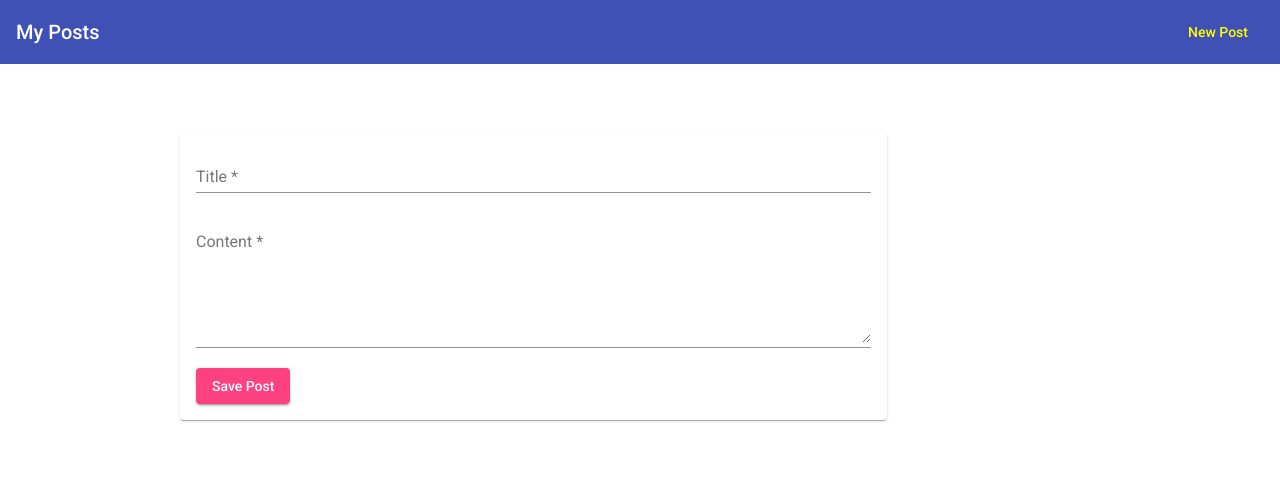
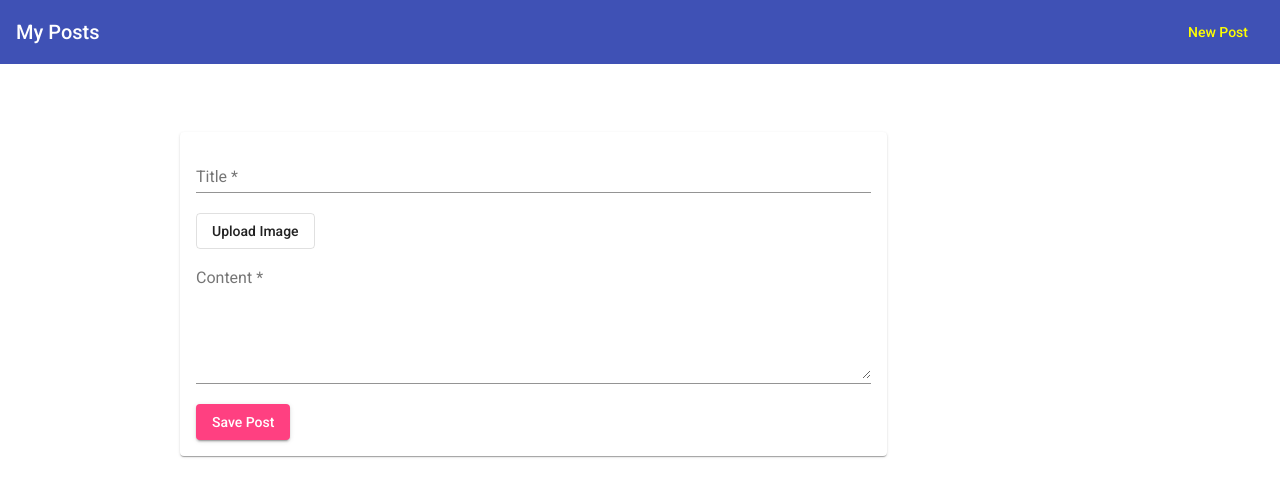
Before and after one commit to Hemadarshini-M-V/Posts-App, an Angular app in the folder client/: page /create in a window 1280 px wide. Shown: the top 496 px of the page. Built offline with nearby package versions, Linux system fonts and the light colour scheme.

Commit message:
Image Upload button added

```diff
--- a/client/src/app/posts/post-create/post-create/post-create.component.css
+++ b/client/src/app/posts/post-create/post-create/post-create.component.css
@@ -28,3 +28,7 @@ button{
 mat-spinner{
   margin:auto;
 }
+
+input[type="file"]{
+  visibility: hidden;
+}
--- a/client/src/app/posts/post-create/post-create/post-create.component.html
+++ b/client/src/app/posts/post-create/post-create/post-create.component.html
@@ -14,6 +14,10 @@
           Please enter a title
         </mat-error>
       </mat-form-field>
+      <div>
+        <button type="button" mat-stroked-button (click)="imageUpload.click()">Upload Image</button>
+        <input type="file" #imageUpload/>
+      </div>
       <mat-form-field>
         <textarea matInput rows="6"
         name="postContent"
```
